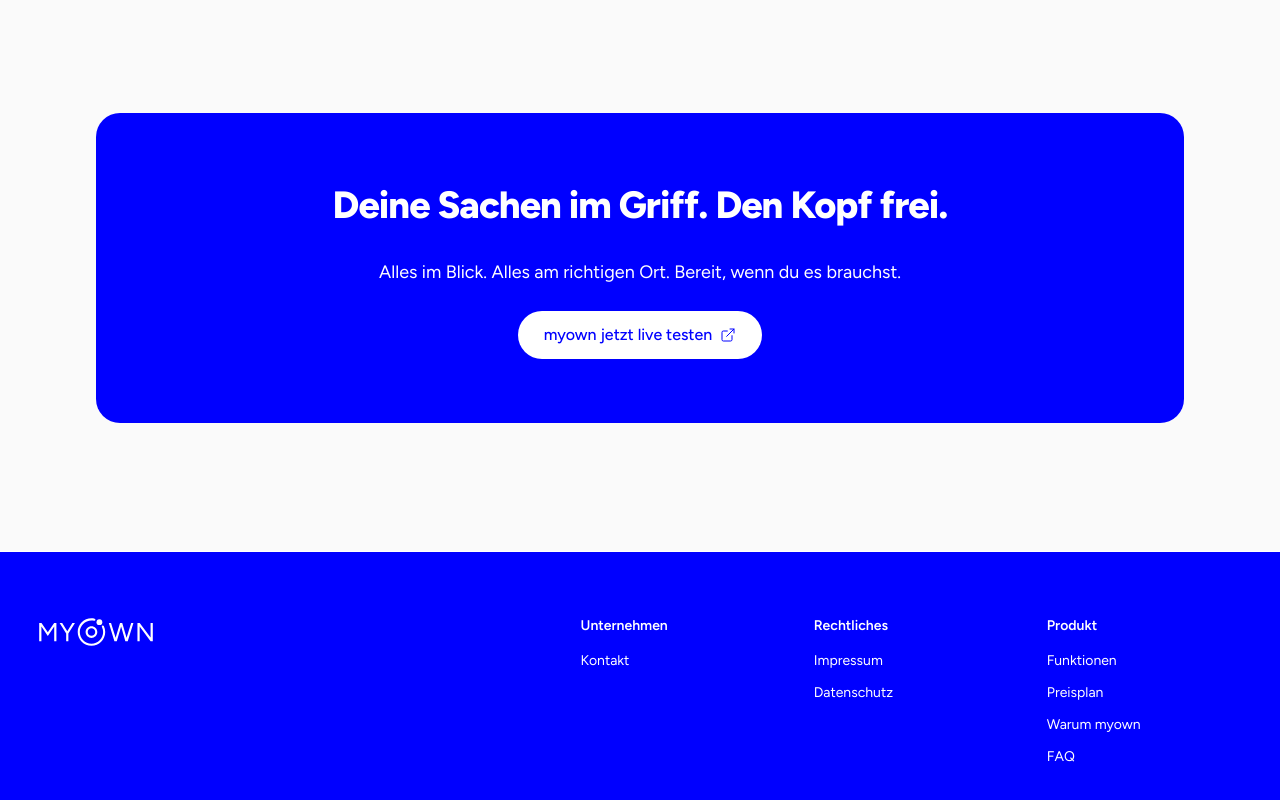
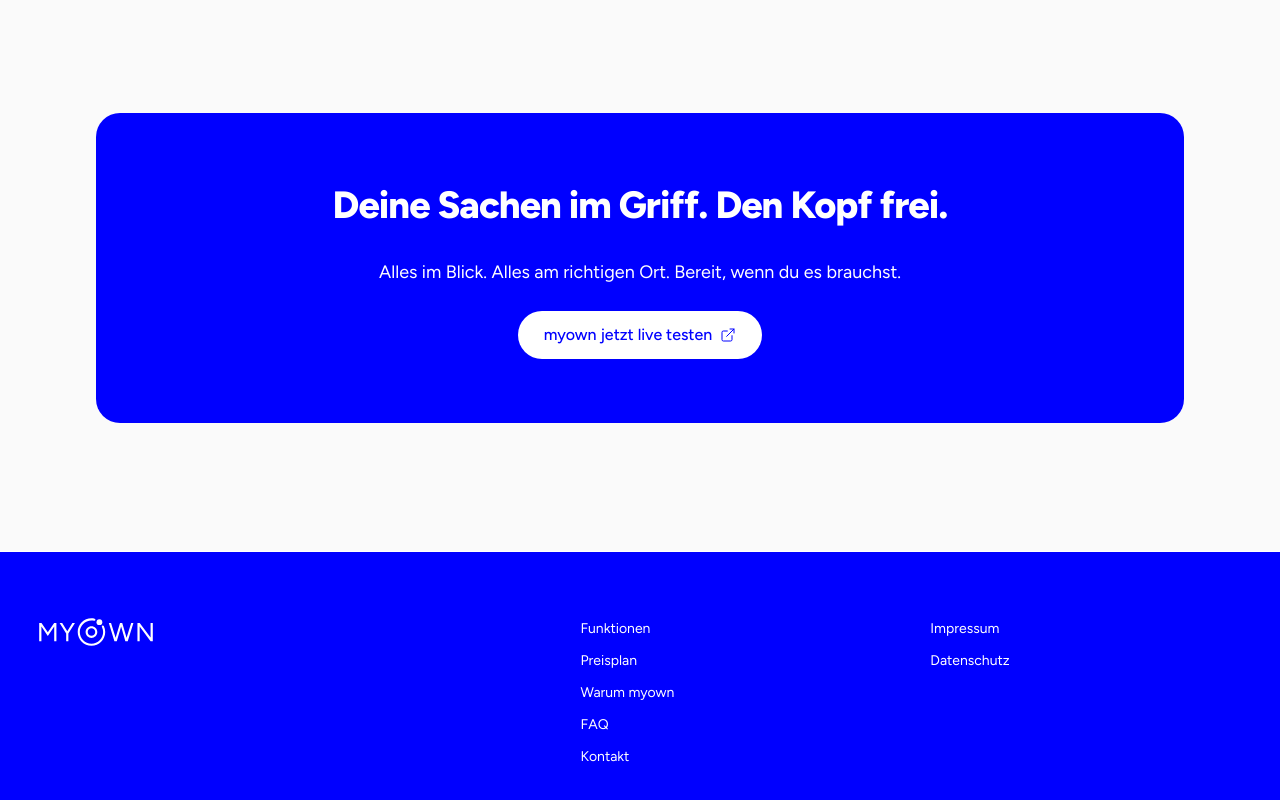
Before and after one commit to mrcldbrnr/marketing-page, a Next.js app: page / in a window 1280 px wide. Shown: the part 5039-5839 px from the top of the page. Built offline with nearby package versions, Linux system fonts and the light colour scheme; no server answers.

Commit message:
footer: clean up

```diff
--- a/src/components/layout/site-footer.tsx
+++ b/src/components/layout/site-footer.tsx
@@ -12,10 +12,9 @@ export function SiteFooter() {
             <Logo tone="dark" />
           </div>
 
-          <div className="grid grid-cols-2 gap-8 sm:grid-cols-3">
+          <div className="grid grid-cols-2 gap-8">
             {footerNav.map((group) => (
               <div key={group.title} className="flex flex-col gap-3">
-                <h2 className="text-sm font-semibold text-white">{group.title}</h2>
                 <ul className="flex flex-col gap-2">
                   {group.items.map((item) => (
                     <li key={item.href}>
--- a/src/content/site.ts
+++ b/src/content/site.ts
@@ -41,8 +41,14 @@ export const mainNav: NavItem[] = [
 /** Footer link groups. Add or remove groups freely — the layout adapts. */
 export const footerNav: { title: string; items: NavItem[] }[] = [
   {
-    title: "Unternehmen",
-    items: [{ label: "Kontakt", href: "/kontakt" }],
+    title: "Produkt",
+    items: [
+      { label: "Funktionen", href: "/funktionen" },
+      { label: "Preisplan", href: "/preisplan" },
+      { label: "Warum myown", href: "/warum-myown" },
+      { label: "FAQ", href: "/faq" },
+      { label: "Kontakt", href: "/kontakt" },
+    ],
   },
   {
     title: "Rechtliches",
@@ -51,13 +57,4 @@ export const footerNav: { title: string; items: NavItem[] }[] = [
       { label: "Datenschutz", href: "/datenschutz" },
     ],
   },
-  {
-    title: "Produkt",
-    items: [
-      { label: "Funktionen", href: "/funktionen" },
-      { label: "Preisplan", href: "/preisplan" },
-      { label: "Warum myown", href: "/warum-myown" },
-      { label: "FAQ", href: "/faq" },
-    ],
-  },
 ];
```
